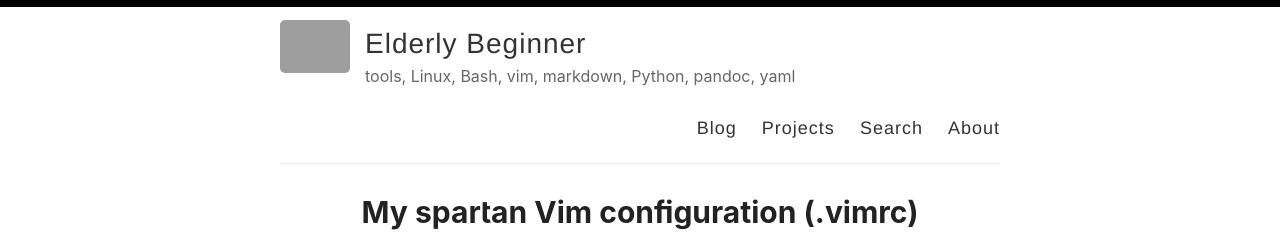
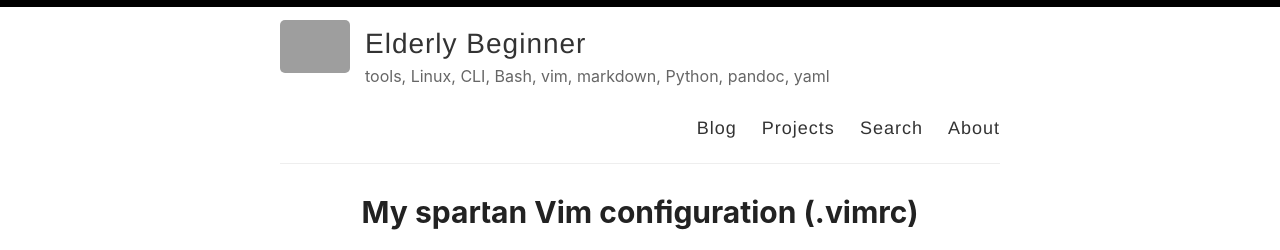
Before and after one commit to elderlybeginner/blog, a Jekyll site: the page built from index.html, in a window 1280 px wide. Shown: the top 250 px of the page. Built offline with Jekyll 4.4.1, drawn with Linux system fonts in a browser that asks for light colours; the list of posts is cut into pages by our own code.

Commit message:
Update _config.yml

```diff
--- a/_config.yml
+++ b/_config.yml
@@ -5,7 +5,7 @@ name: Elderly Beginner
 author: Elderly Beginner
 
 # Short bio or description (displayed in the header)
-description: tools, Linux, Bash, vim, markdown, Python, pandoc, yaml
+description: tools, Linux, CLI, Bash, vim, markdown, Python, pandoc, yaml
 
 # URL of your avatar or profile pic (you could use your GitHub profile pic)
 avatar: https://avatars1.githubusercontent.com/u/57303356?s=60&v=4
```
